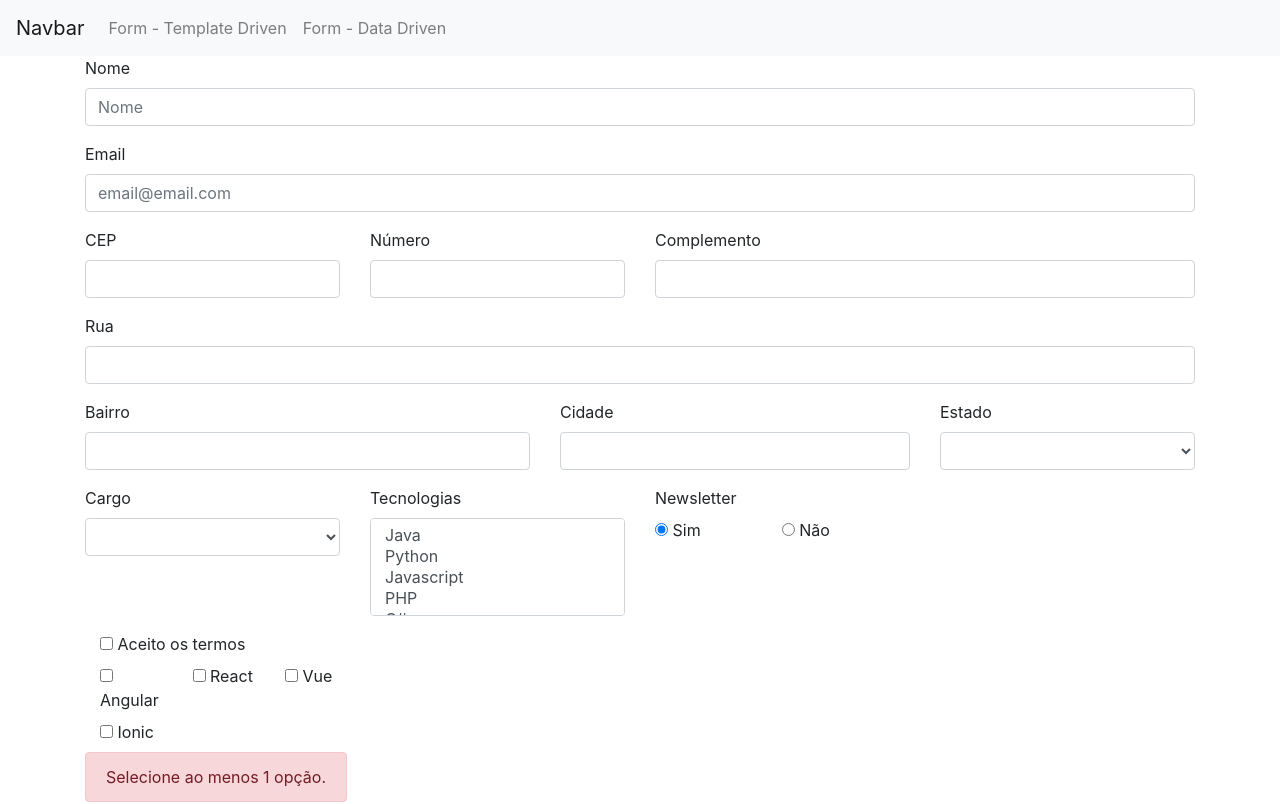
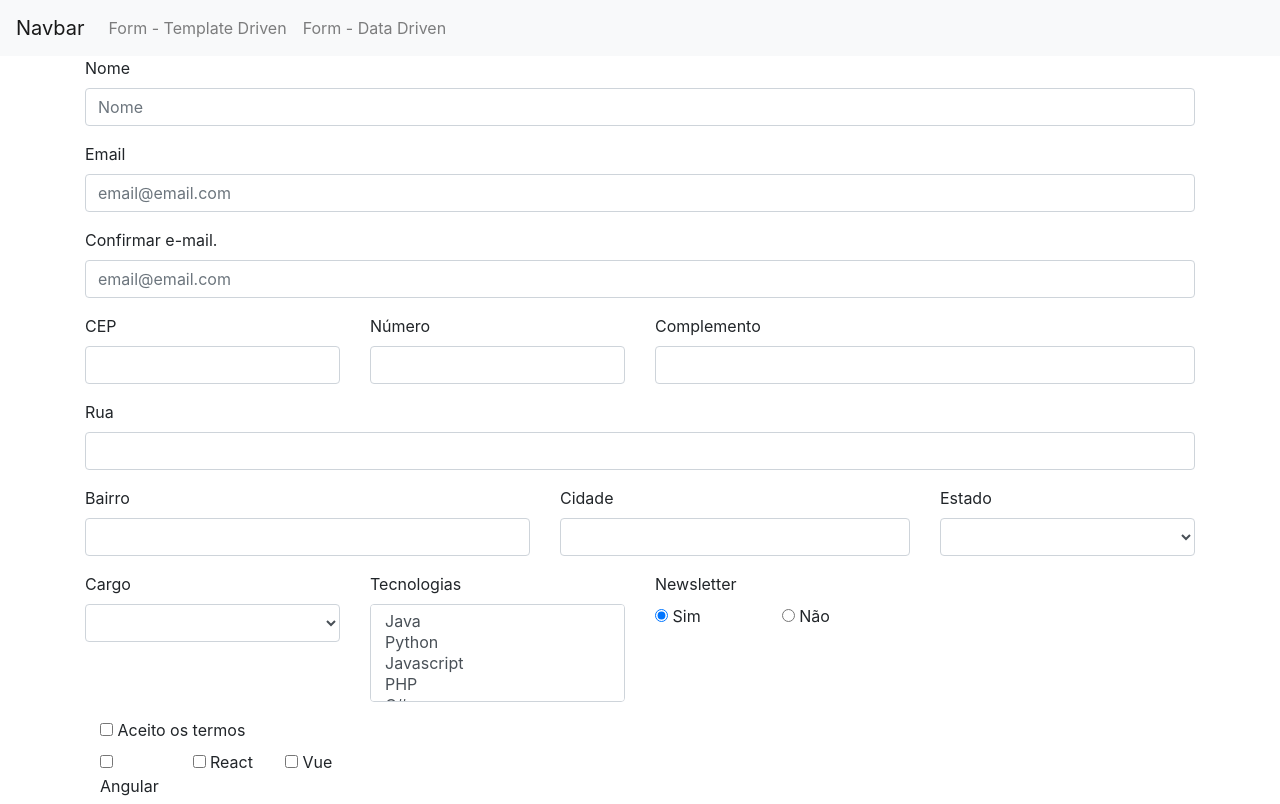
Before and after one commit to visued/angular-course-forms, an Angular app: page /dataForm in a window 1280 px wide. Shown: the top 804 px of the page. Built offline with nearby package versions, Linux system fonts and the light colour scheme.

Commit message:
Formulários reativos: Validação entre dois campos (confirmar email)

```diff
--- a/src/app/data-form/data-form.component.html
+++ b/src/app/data-form/data-form.component.html
@@ -38,6 +38,29 @@
     </div>
   </div>
 
+  <div class="form-group row">
+    <div class="col-sm-12">
+      <label for="confirmarEmail">Confirmar e-mail.</label>
+      <input
+        type="email"
+        class="form-control"
+        formControlName="confirmarEmail"
+        id="confirmarEmail"
+        placeholder="email@email.com"
+        [ngClass]="aplicaCssErro('confirmarEmail')"
+      />
+      <div class="alert alert-danger" *ngIf="verificaEmailValido()">
+        E-mail é inválido!
+      </div>
+      <div
+        class="alert alert-danger"
+        *ngIf="this.formulario.get('confirmarEmail').hasError('equalsTo')"
+      >
+        Os emails não são iguais, verifique!
+      </div>
+    </div>
+  </div>
+
   <div formGroupName="endereco">
     <div class="form-group row">
       <div class="col-md-3">
@@ -58,11 +81,11 @@
         </div>
 
         <div
-        class="alert alert-danger"
-        *ngIf="this.formulario.get('endereco.cep').hasError('cepInvalido')"
-      >
-        CEP é inválido!
-      </div>
+          class="alert alert-danger"
+          *ngIf="this.formulario.get('endereco.cep').hasError('cepInvalido')"
+        >
+          CEP é inválido!
+        </div>
       </div>
 
       <div class="col-md-3">
@@ -236,12 +259,23 @@
 
     <div class="col-md-3" [ngClass]="aplicaCssErro('frameworks')">
       <div id="frameworks" class="row">
-        <div class="checkbox" class="col-sm-4" formArrayName="frameworks" *ngFor="let item of formulario.get('frameworks').controls; let i = index">
+        <div
+          class="checkbox"
+          class="col-sm-4"
+          formArrayName="frameworks"
+          *ngFor="
+            let item of formulario.get('frameworks').controls;
+            let i = index
+          "
+        >
           <label class="checkbox-inline">
-            <input type="checkbox" [formControlName]="i"/> {{ frameworks[i] }}
+            <input type="checkbox" [formControlName]="i" /> {{ frameworks[i] }}
           </label>
         </div>
-        <div class="alert alert-danger" *ngIf="!formulario.get('frameworks').valid">
+        <div
+          class="alert alert-danger"
+          *ngIf="!formulario.get('frameworks').valid"
+        >
           Selecione ao menos 1 opção.
         </div>
       </div>
--- a/src/app/data-form/data-form.component.ts
+++ b/src/app/data-form/data-form.component.ts
@@ -40,6 +40,7 @@ export class DataFormComponent implements OnInit {
     this.cargos = this.dropDownService.getCargos();
     this.tecnologias = this.dropDownService.getTecnologias();
     this.newsletters = this.dropDownService.getNewsLetter();
+
     // this.dropDownService.getEstadosBr().subscribe((dados) => {
     //   console.log(dados);
     //   this.estados = dados;
@@ -48,9 +49,11 @@ export class DataFormComponent implements OnInit {
     //   nome: new FormControl(null),
     //   email: new FormControl(null),
     // });
+
     this.formulario = this.formBuilder.group({
       nome: [null, Validators.required],
       email: [null, [Validators.required, Validators.email]],
+      confirmarEmail: [null, [FormValidation.equalsTo('email')]],
       endereco: this.formBuilder.group({
         cep: [null, [Validators.required, FormValidation.cepValidator]],
         numero: [null, Validators.required],
--- a/src/app/share/form-validation.ts
+++ b/src/app/share/form-validation.ts
@@ -23,4 +23,29 @@ export class FormValidation {
 
     return null;
   }
+
+  static equalsTo(otherField: string) {
+      const validator = (formControl: FormArray) => {
+          if(otherField == null) {
+              throw new Error('É necessário informar um campo!');
+          }
+
+          if(!formControl.root || !(<FormControl>formControl.root).controls){
+              return null;
+          }
+
+          const field = (<FormControl>formControl.root).get(otherField);
+
+          if(!field){
+            throw new Error('É necessário informar um campo válido!');
+          }
+
+          if(field.value !== formControl.value){
+            return { equalsTo : otherField };
+          }
+
+          return null;
+      }
+      return validator;
+  }
 }
```
